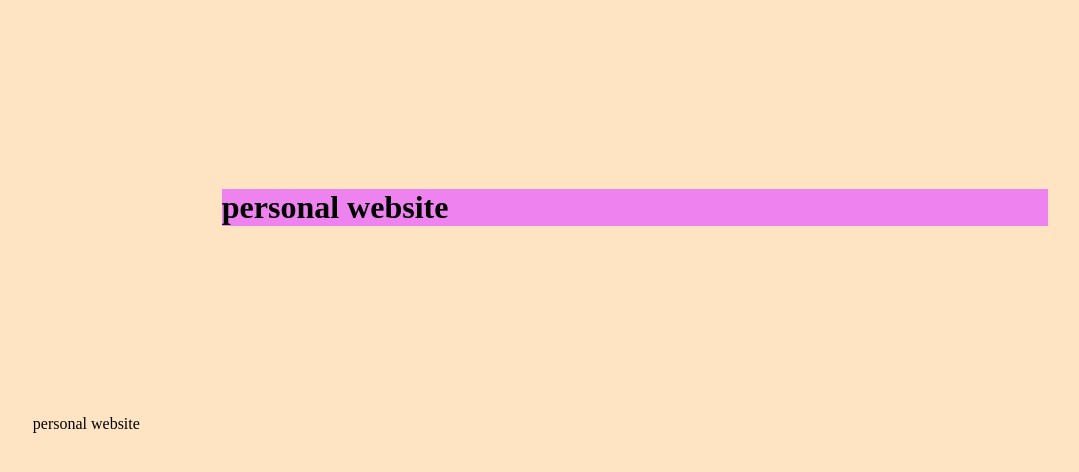
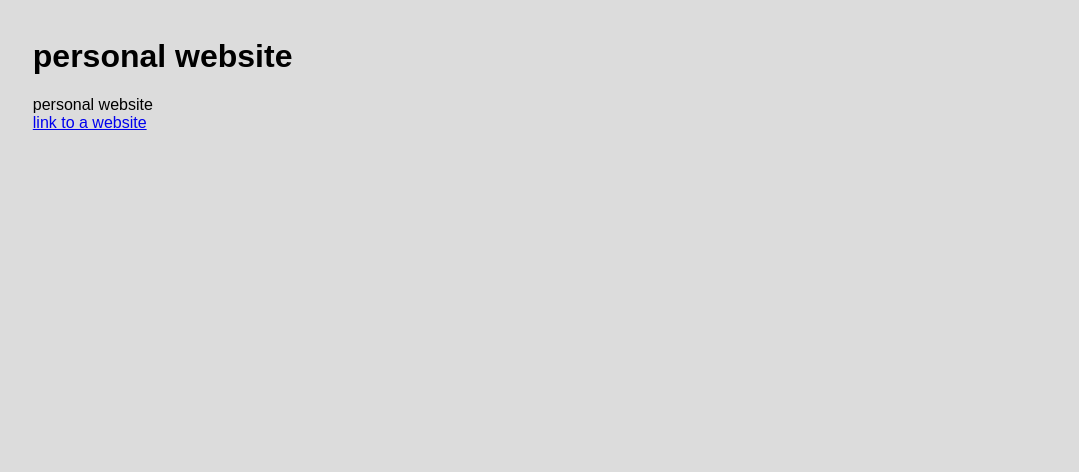
Before and after one commit to msharesh/msharesh.github.io, a plain HTML site: page index.html in a window 1280 px wide. Shown: the whole page, without its empty margins (5-1084 px from the left). Drawn offline with Linux system fonts and the light colour scheme.

Commit message:
newstyling

```diff
--- a/index.html
+++ b/index.html
@@ -8,6 +8,9 @@
 </head>
 <body>
     <h1>personal website</h1>
-    <p>personal website</p>
+    <p>
+        personal website
+        <br> <a href="https://en.wikipedia.org/wiki/Weltschmerz">link to a website</a>
+    </p>
 </body>
 </html>
--- a/styles.css
+++ b/styles.css
@@ -1,8 +1,5 @@
 body {
     margin: 1cm;
-    background-color: bisque;
+    font-family: Arial, Helvetica, sans-serif;
+    background-color: gainsboro;
 }
-h1 {
-    margin: 5cm;
-    background-color: violet;
-}
```
